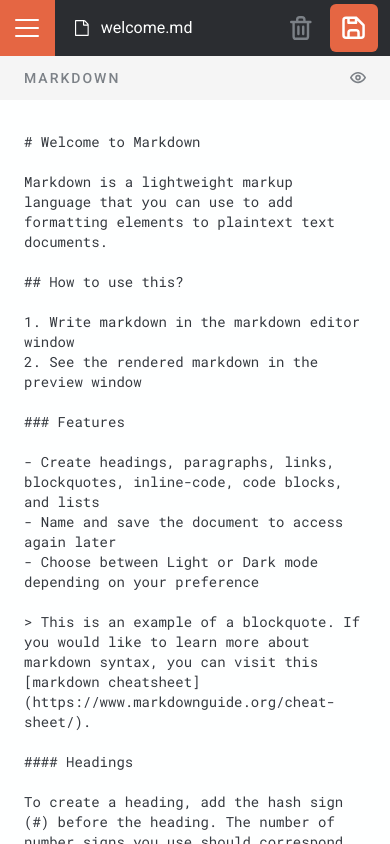
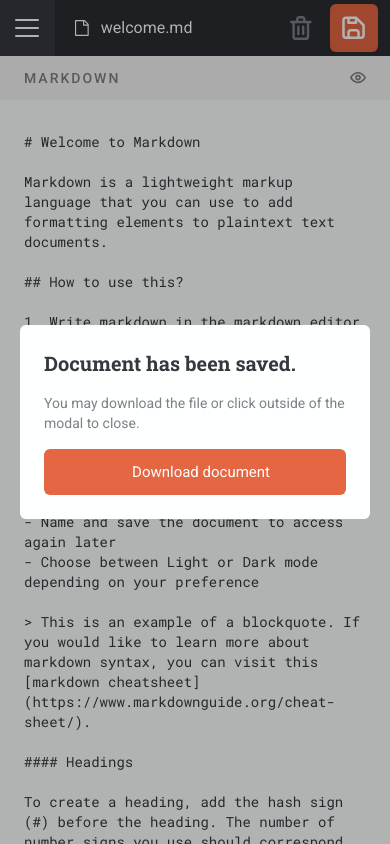
Before and after one commit to kathlenetajonera/in-browser-markdown-editor, a React (Vite) app: page / in a window 390 px wide. Both pictures are taken after a click on the button 354 px from the left and 28 px from the top of the page. Built offline with nearby package versions, Linux system fonts and the light colour scheme.

Commit message:
feat: added confirmation modal

```diff
--- a/src/components/Button/index.tsx
+++ b/src/components/Button/index.tsx
@@ -1,16 +1,22 @@
+import Loading from '../Loading';
+
 type Props = {
+    isLoading?: boolean;
     icon?: string;
     label: string;
     handleClick: () => void;
 };
 
-const Button = ({ icon, label, handleClick }: Props) => {
+const Button = ({ isLoading, icon, label, handleClick }: Props) => {
     return (
         <button
             className="inline-flex items-center justify-center w-full bg-orange p-3 rounded-md cursor-pointer transition-[background] hover:bg-[#f39765]"
             onClick={handleClick}
         >
-            {icon && <img src={icon} alt="save" className="block w-6 md:w-5" />}
+            {icon && !isLoading && (
+                <img src={icon} alt="save" className="block w-6 md:w-5" />
+            )}
+            {isLoading && <Loading />}
             <p
                 className={`${
                     icon ? 'hidden' : ''
--- a/src/components/DeleteIcon/index.tsx
+++ b/src/components/DeleteIcon/index.tsx
@@ -1,12 +1,18 @@
+import { useState } from 'react';
+import Modal from '../Modal';
+
 type Props = {
     handleClick: () => void;
 };
 
 const DeleteIcon = ({ handleClick }: Props) => {
+    const [showConfirmation, setShowConfirmation] = useState(false);
+
     return (
+        <>
             <div
                 className="block cursor-pointer mr-4 md:mr-5 fill-gray-text transition-[fill] hover:fill-orange"
-            onClick={handleClick}
+                onClick={() => setShowConfirmation(true)}
             >
                 <svg
                     width="18"
@@ -18,6 +24,16 @@ const DeleteIcon = ({ handleClick }: Props) => {
                     <path d="M7 16a1 1 0 0 0 1-1V9a1 1 0 1 0-2 0v6a1 1 0 0 0 1 1ZM17 4h-4V3a3 3 0 0 0-3-3H8a3 3 0 0 0-3 3v1H1a1 1 0 1 0 0 2h1v11a3 3 0 0 0 3 3h8a3 3 0 0 0 3-3V6h1a1 1 0 0 0 0-2ZM7 3a1 1 0 0 1 1-1h2a1 1 0 0 1 1 1v1H7V3Zm7 14a1 1 0 0 1-1 1H5a1 1 0 0 1-1-1V6h10v11Zm-3-1a1 1 0 0 0 1-1V9a1 1 0 0 0-2 0v6a1 1 0 0 0 1 1Z" />
                 </svg>
             </div>
+
+            <Modal
+                show={showConfirmation}
+                onClickOutside={() => setShowConfirmation(false)}
+                title="Delete this document?"
+                subtitle="Are you sure you want to delete the ‘welcome.md’ document and its contents? This action cannot be reversed."
+                buttonLabel="Confirm & Delete"
+                handleClick={handleClick}
+            />
+        </>
     );
 };
 
--- a/src/components/Header/index.tsx
+++ b/src/components/Header/index.tsx
@@ -1,4 +1,4 @@
-import { useContext } from 'react';
+import { useContext, useState } from 'react';
 import { AppContext } from '../../App';
 import { Data } from '../../types';
 import Burger from '../Burger';
@@ -6,6 +6,7 @@ import Logo from '../Logo';
 import InputField from '../InputField';
 import DeleteIcon from '../DeleteIcon';
 import Button from '../Button';
+import Modal from '../Modal';
 import icon from '../../assets/icons/icon-save.svg';
 
 const Header = () => {
@@ -19,10 +20,14 @@ const Header = () => {
         draftState,
     } = useContext(AppContext);
     const currentId = selectedDocument?.id;
+    const [isLoading, setIsLoading] = useState(false);
+    const [showModal, setShowModal] = useState(false);
 
     const handleSave = () => {
+        setIsLoading(true);
         const updatedDoc = {
             ...draftState,
+            name: draftState.name || 'untitled.md',
             createdAt: new Date().toLocaleDateString(),
         };
         const updatedList = documentList.map((doc: Data) => {
@@ -34,6 +39,11 @@ const Header = () => {
 
         setSelectedDocument(updatedDoc);
         setDocumentList(updatedList);
+
+        setTimeout(() => {
+            setIsLoading(false);
+            setShowModal(true);
+        }, 1000);
     };
 
     const handleDelete = () => {
@@ -46,7 +56,8 @@ const Header = () => {
         setDocumentList(updatedList);
 
         if (updatedList.length > 0) {
-            setSelectedDocument(updatedList[indexToDelete - 1]);
+            const index = indexToDelete > 1 ? indexToDelete - 1 : 0;
+            setSelectedDocument(updatedList[index]);
         } else {
             setSelectedDocument(null);
         }
@@ -62,15 +73,27 @@ const Header = () => {
                     <InputField />
                 </div>
 
+                {draftState && (
                     <div className="flex items-center">
                         <DeleteIcon handleClick={handleDelete} />
                         <Button
+                            isLoading={isLoading}
                             icon={icon}
                             label="Save changes"
                             handleClick={handleSave}
                         />
                     </div>
+                )}
             </div>
+
+            <Modal
+                show={showModal}
+                onClickOutside={() => setShowModal(false)}
+                title="Document has been saved."
+                subtitle="You may download the file or click outside of the modal to close."
+                buttonLabel="Download document"
+                handleClick={() => {}}
+            />
         </div>
     );
 };
--- a/src/components/InputField/index.tsx
+++ b/src/components/InputField/index.tsx
@@ -19,17 +19,19 @@ const InputField = () => {
         <div className="flex items-center ml-5 mr-2">
             <img src={icon} alt="save" className="mr-3" />
             <div>
+                {draftState ? (
+                    <>
                         <p className="hidden md:block text-gray-text text-[0.813rem] leading-[1]">
                             Document Name
                         </p>
-                {draftState?.name ? (
                         <input
                             type="text"
                             placeholder="untitled.md"
                             className="font-roboto bg-transparent outline-none w-full text-white border-b-[1px] border-b-transparent transition-[border] focus:border-b-white md:w-[17.5rem]"
-                        value={draftState.name}
+                            value={draftState.name || ''}
                             onChange={handleChange}
                         />
+                    </>
                 ) : (
                     <p className="font-roboto text-white cursor-not-allowed">
                         No selected document
--- /dev/null
+++ b/src/components/Loading/index.tsx
@@ -0,0 +1,23 @@
+const Loading = () => {
+    return (
+        <svg
+            aria-hidden="true"
+            role="status"
+            className="inline w-6 h-6 md:w-5 md:h-5 text-white animate-spin"
+            viewBox="0 0 100 101"
+            fill="none"
+            xmlns="http://www.w3.org/2000/svg"
+        >
+            <path
+                d="M100 50.5908C100 78.2051 77.6142 100.591 50 100.591C22.3858 100.591 0 78.2051 0 50.5908C0 22.9766 22.3858 0.59082 50 0.59082C77.6142 0.59082 100 22.9766 100 50.5908ZM9.08144 50.5908C9.08144 73.1895 27.4013 91.5094 50 91.5094C72.5987 91.5094 90.9186 73.1895 90.9186 50.5908C90.9186 27.9921 72.5987 9.67226 50 9.67226C27.4013 9.67226 9.08144 27.9921 9.08144 50.5908Z"
+                fill="#E5E7EB"
+            />
+            <path
+                d="M93.9676 39.0409C96.393 38.4038 97.8624 35.9116 97.0079 33.5539C95.2932 28.8227 92.871 24.3692 89.8167 20.348C85.8452 15.1192 80.8826 10.7238 75.2124 7.41289C69.5422 4.10194 63.2754 1.94025 56.7698 1.05124C51.7666 0.367541 46.6976 0.446843 41.7345 1.27873C39.2613 1.69328 37.813 4.19778 38.4501 6.62326C39.0873 9.04874 41.5694 10.4717 44.0505 10.1071C47.8511 9.54855 51.7191 9.52689 55.5402 10.0491C60.8642 10.7766 65.9928 12.5457 70.6331 15.2552C75.2735 17.9648 79.3347 21.5619 82.5849 25.841C84.9175 28.9121 86.7997 32.2913 88.1811 35.8758C89.083 38.2158 91.5421 39.6781 93.9676 39.0409Z"
+                fill="currentColor"
+            />
+        </svg>
+    );
+};
+
+export default Loading;
--- /dev/null
+++ b/src/components/Modal/index.tsx
@@ -0,0 +1,41 @@
+import Button from '../Button';
+
+type Props = {
+    show: boolean;
+    onClickOutside: () => void;
+    title: string;
+    subtitle: string;
+    buttonLabel: string;
+    handleClick: () => void;
+};
+
+const Modal = ({
+    show,
+    onClickOutside,
+    title,
+    subtitle,
+    buttonLabel,
+    handleClick,
+}: Props) => {
+    return (
+        <div
+            className={`fixed inset-y-[0] inset-x-[0] bg-[rgba(0,0,0,0.3)] dark:bg-[rgba(255,255,255,0.2)] flex items-center justify-center z-10 transition-opacity ${
+                show
+                    ? 'opacity-100 pointer-events-auto'
+                    : 'opacity-0 pointer-events-none'
+            }`}
+            onClick={onClickOutside}
+        >
+            <div className="bg-white dark:bg-black max-w-[21.875rem] p-6 text-dark-gray dark:text-white rounded-md">
+                <p className="font-roboto-slab font-bold text-xl">{title}</p>
+                <p className="my-4 text-sm text-gray-text dark:text-lighter-gray">
+                    {subtitle}
+                </p>
+
+                <Button label={buttonLabel} handleClick={handleClick} />
+            </div>
+        </div>
+    );
+};
+
+export default Modal;
--- a/src/components/Sidebar/index.tsx
+++ b/src/components/Sidebar/index.tsx
@@ -1,26 +1,13 @@
 import { useContext } from 'react';
 import { AppContext } from '../../App';
-import { Data } from '../../types';
+import useDocument from '../../hooks/useDocument';
 import Button from '../Button';
 import DocumentList from '../DocumentList';
 import ModeToggle from '../ModeToggle';
 
 const Sidebar = () => {
-    const { isNavOpen, setIsNavOpen, setDocumentList, setSelectedDocument } =
-        useContext(AppContext);
-
-    const handleAdd = () => {
-        const docTemplate = {
-            id: Date.now(),
-            createdAt: new Date().toLocaleDateString(),
-            name: 'untitled.md',
-            content: '# Create your new markdown here!',
-        };
-
-        setDocumentList((prev: Data[]) => [...prev, docTemplate]);
-        setSelectedDocument(docTemplate);
-        setIsNavOpen(false);
-    };
+    const { isNavOpen } = useContext(AppContext);
+    const { handleAdd } = useDocument();
 
     return (
         <nav
--- /dev/null
+++ b/src/hooks/useDocument.tsx
@@ -0,0 +1,25 @@
+import { useContext } from 'react';
+import { AppContext } from '../App';
+import { Data } from '../types';
+
+const useDocument = () => {
+    const { setIsNavOpen, setDocumentList, setSelectedDocument } =
+        useContext(AppContext);
+
+    const handleAdd = () => {
+        const docTemplate = {
+            id: Date.now(),
+            createdAt: new Date().toLocaleDateString(),
+            name: 'untitled.md',
+            content: '# Create your new markdown here!',
+        };
+
+        setDocumentList((prev: Data[]) => [...prev, docTemplate]);
+        setSelectedDocument(docTemplate);
+        setIsNavOpen(false);
+    };
+
+    return { handleAdd };
+};
+
+export default useDocument;
```
Also changed, not shown: src/components/Content/index.tsx (+10 -5 lines). Lines whose indentation alone changed are shown as unchanged.
